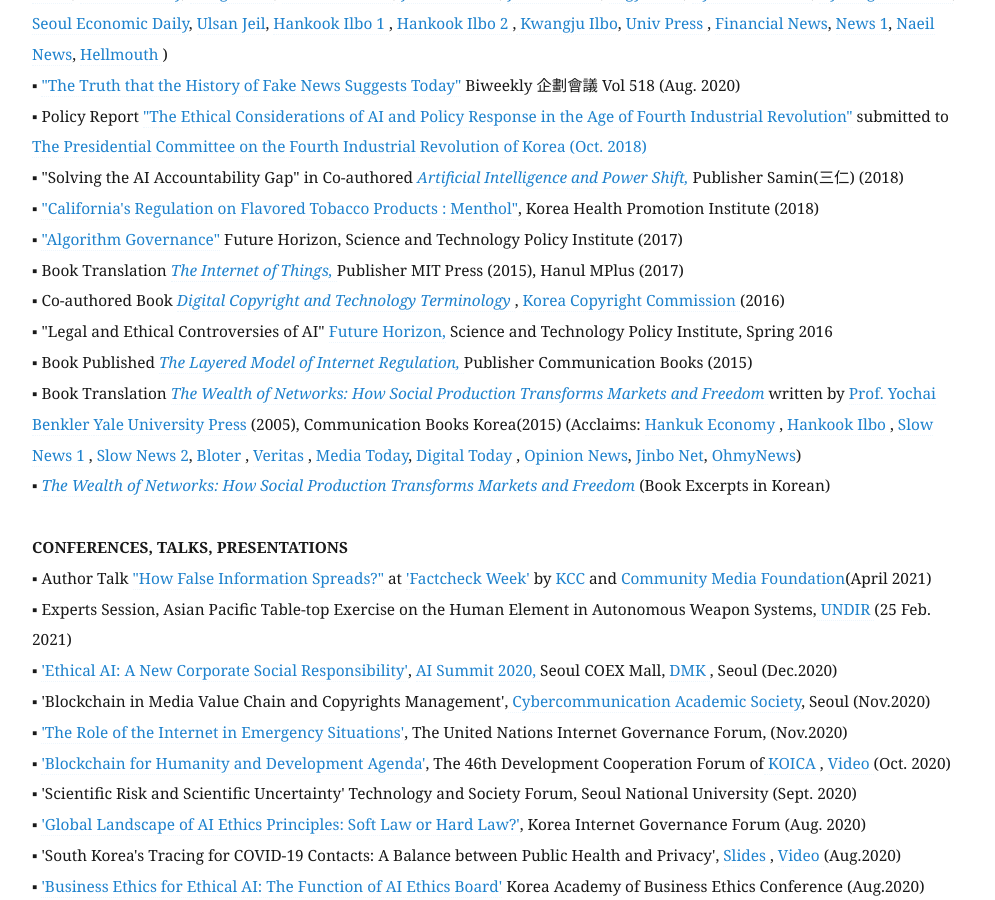
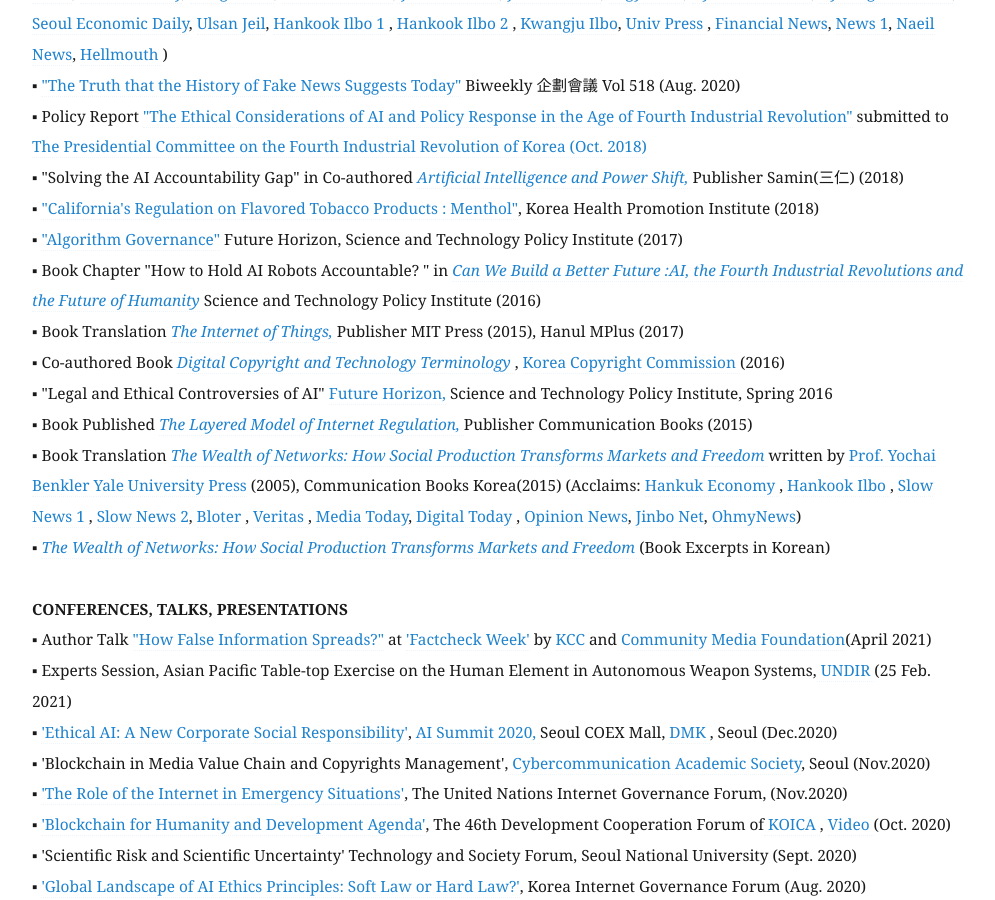
Before and after one commit to eunchangchoi/eunchangchoi.github.io, a Jekyll site: the page built from index.md, in a window 1280 px wide and 900 px high, scrolled down 2421 px. Shown: the whole window, without its empty margins (68-1063 px from the left). Built offline with Jekyll 4.4.1, drawn with Linux system fonts in a browser that asks for light colours.

Commit message:
Update index.md

```diff
--- a/index.md
+++ b/index.md
@@ -48,8 +48,9 @@
 ▪  Policy Report <a href= "http://www.kisdi.re.kr/kisdi/fp/kr/publication/selectResearch.do?cmd=fpSelectResearch&sMenuType=3&controlNoSer=4&controlNo=14531&langdiv=1">"The Ethical Considerations of AI and Policy Response in the Age of Fourth Industrial Revolution"</a> submitted to <a href="https://www.4th-ir.go.kr/home/en/">The Presidential Committee on the Fourth Industrial Revolution of Korea (Oct. 2018)</a> <br>
 ▪  "Solving the AI Accountability Gap" in Co-authored <a href="https://www.yes24.com/Product/Goods/62006191?scode=032&OzSrank=2"> <i> Artificial Intelligence and Power Shift,</i> </a> Publisher Samin(三仁) (2018) <br>
 ▪  <a href="https://nosmk.khealth.or.kr/nsk/user/extra/ntcc/nosmokeFile/fileView/jsp/Page.do?siteMenuIdx=81&dataNo=31&dataGr=4&fileNo=522&postIdx=562&level1Idx=8&level2Idx=31&datalv=1"> "California's Regulation on Flavored Tobacco Products : Menthol"</a>, Korea Health Promotion Institute (2018) <br>
-▪  <a href="https://stepi.re.kr/app/publish/view.jsp?mode=new&cmsCd=CM0012&div=&categCd=A0505&ntNo=33&sdt=&edt=&src=&srcTemp=&opt=N&currtPg=5"> "Algorithm Governance"</a> Future Horizon, Science and Technology Policy Institute (2017) <br>
-▪  Book Translation <a href="http://www.kyobobook.co.kr/product/detailViewKor.laf?ejkGb=KOR&mallGb=KOR&barcode=9788946062726&orderClick=LAH&Kc="> <i> The Internet of Things,</i> </a> Publisher MIT Press (2015), Hanul MPlus (2017)<br>
+▪ <a href="https://stepi.re.kr/app/publish/view.jsp?mode=new&cmsCd=CM0012&div=&categCd=A0505&ntNo=33&sdt=&edt=&src=&srcTemp=&opt=N&currtPg=5"> "Algorithm Governance"</a> Future Horizon, Science and Technology Policy Institute (2017) <br>
+▪ Book Chapter "How to Hold AI Robots Accountable? " in <a href="https://bit.ly/3cT4dSs"> <i> Can We Build a Better Future :AI, the Fourth Industrial Revolutions and the Future of Humanity </i> </a> Science and Technology Policy Institute (2016) <br>
+▪ Book Translation <a href="http://www.kyobobook.co.kr/product/detailViewKor.laf?ejkGb=KOR&mallGb=KOR&barcode=9788946062726&orderClick=LAH&Kc="> <i> The Internet of Things,</i> </a> Publisher MIT Press (2015), Hanul MPlus (2017)<br>
 ▪  Co-authored Book <a href= "http://view.copyright.or.kr:8080/SynapDocViewServer/viewer/doc.html?key=000000006ba186290172c9470e3d36b4&contextPath=/SynapDocViewServer"> <i> Digital Copyright and Technology Terminology </i> </a>, <a href="https://www.copyright.or.kr/eng/main.do"> Korea Copyright Commission </a>(2016) <br>
 ▪ "Legal and Ethical Controversies of AI" <a href="https://www.stepi.re.kr/app/publish/view.jsp?mode=topic&cmsCd=CM0160&ntNo=28&categCd=A0505&drctr=A030403&sdt=&edt=&src=&srcTemp=&sort=PUBDATE&currtPg=1"> Future Horizon,</a> Science and Technology Policy Institute, Spring 2016<br>
 ▪  Book Published <a href="http://www.kyobobook.co.kr/product/detailViewKor.laf?barcode=9791130437002&orderClick=357"> <i> The Layered Model of Internet Regulation, </i></a> Publisher Communication Books (2015) <br>
```
